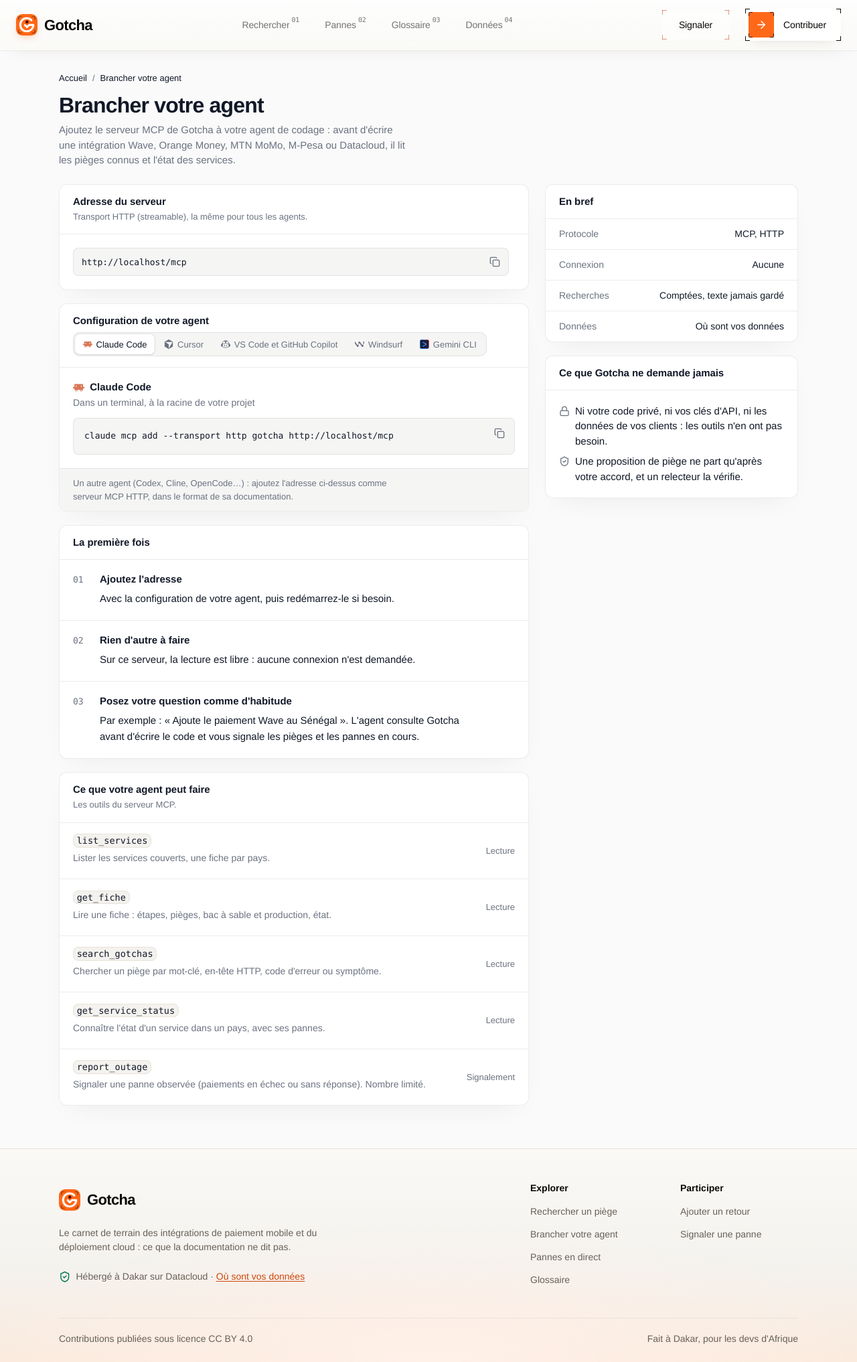
After one commit to abdlaziz221/gotcha, a FastAPI app: page /brancher in a window 1280 px wide. The commit adds this page. Shown: the whole page at 67% size. Run offline with FastAPI, Linux system fonts and the light colour scheme; parts of the project's set-up code (start-up, migrations or seed data) failed here and were passed over.

Commit message:
feat(web): page « Brancher votre agent » et fonctions du backend visibles sur le site
- /brancher : adresse MCP, configuration exacte pour Claude Code, Cursor,
  VS Code et Copilot, Windsurf et Gemini CLI (onglets), première connexion
  (GitHub si GOTCHA_MCP_AUTH), outils du serveur. Liens depuis l'accueil
  et le pied de page.
- /pannes : état en direct de chaque fiche, calculé par statuses_for.
- Recherche : chaque résultat indique sa fiche.
- Confirmations : « Ça ne marche plus » (still_works=0) et la version
  d'API testée, déjà acceptés par le serveur, sont proposés sur la fiche.

Contrat : ConnectPage (nouvelle), IncidentsPage.services et
SearchHitView.fiche_title (facultatifs). docs/CONTRACTS.md à jour.

Co-Authored-By: Claude Opus 5.5 <noreply@anthropic.com>

```diff
--- a/app/web/routes/pages.py
+++ b/app/web/routes/pages.py
@@ -13,6 +13,7 @@ from app.web.presenters import fiche_card, fiche_url, incident_view, service_nam
 from app.web.session import current_account
 from app.web.templating import render
 from app.web.viewmodels import (
+    ConnectPage,
     GlossaryPage,
     HomePage,
     Option,
@@ -58,6 +59,7 @@ async def search(
     countries = sorted({f.country for f in fiches if f.country}, key=country_name)
     locked = services.settings.site_auth and current_account(request) is None
     opened = {f.slug for f in fiches if f.open_access}
+    titles = {f.slug: f.title for f in fiches}
     page = SearchPage(
         meta=PageMeta(title="Rechercher un piège", path="/recherche"),
         query=q,
@@ -72,6 +74,7 @@ async def search(
                     else h.snippet
                 ),
                 url=fiche_url(h.fiche_slug) + (f"#{h.anchor}" if h.anchor else ""),
+                fiche_title=titles.get(h.fiche_slug, ""),
             )
             for h in hits
         ],
@@ -81,6 +84,19 @@ async def search(
         country_options=[Option(c, country_name(c), c == pays) for c in countries],
     )
     return render(request, "pages/search.html", page)
+
+
+@router.get("/brancher")
+async def connect(request: Request, services: ServicesDep) -> Response:
+    page = ConnectPage(
+        meta=PageMeta(
+            title="Brancher votre agent",
+            path="/brancher",
+            description="Ajouter le serveur MCP de Gotcha à votre agent de codage.",
+        ),
+        login_required=services.settings.mcp_auth,
+    )
+    return render(request, "pages/connect.html", page)
 
 
 @router.get("/glossaire")
--- a/app/web/static/css/pages.css
+++ b/app/web/static/css/pages.css
@@ -342,6 +342,29 @@ pre.example { margin: 0; font-size: 0.8125rem; line-height: 1.55; white-space: p
   .flow-map li:not(:last-child)::after { top: 20px; bottom: auto; left: 52px; right: -12px; width: auto; height: 1px; }
 }
 
+/* Brancher votre agent : onglets par agent, configuration à copier. */
+.segmented--scroll { max-width: 100%; overflow-x: auto; scrollbar-width: none; }
+
+.segmented button { display: inline-flex; align-items: center; gap: 0.35rem; white-space: nowrap; }
+
+.segmented .agent-logo { width: 14px; height: 14px; }
+
+.agent-config { padding: var(--space-5); }
+
+.agent-config + .agent-config { border-top: 1px solid var(--ui-border); }
+
+.agent-config__name { display: flex; align-items: center; gap: var(--space-2); margin: 0; font-size: 0.9375rem; font-weight: 600; }
+
+.agent-config__where { margin: var(--space-1) 0 var(--space-3); color: var(--ui-muted); font-size: 0.875rem; }
+
+.agent-config__code { position: relative; max-width: none; margin: 0; padding: var(--space-4) 3rem var(--space-4) var(--space-4); border: 1px solid var(--ui-border); border-radius: var(--ui-radius-sm); background-color: var(--ui-inset); font-size: 0.8125rem; line-height: 1.6; overflow-x: auto; }
+
+.agent-config__code code { border: 0; padding: 0; background: none; }
+
+.agent-config__code .icon-button { position: absolute; top: 6px; right: 6px; }
+
+.confirm-actions { display: flex; flex-wrap: wrap; gap: var(--space-2); margin: 0; }
+
 /* Pile de cartes avec un titre de section discret (pièges d'une fiche). */
 .stack { display: grid; gap: var(--space-3); }
 
--- a/app/web/static/js/pages.js
+++ b/app/web/static/js/pages.js
@@ -80,14 +80,26 @@ if (filters) {
 // --- Fiche : « Ça marche encore » sans quitter la page -----------------------------------------
 // Le serveur répond par une redirection vers la fiche : on y relit le piège mis à jour et on le
 // remplace sur place. En cas d'erreur, on laisse le formulaire partir normalement.
+// Envoi classique, en gardant la valeur du bouton cliqué (form.submit() l'oublierait).
+function sendNormally(form, submitter) {
+  if (submitter?.name) {
+    const keep = Object.assign(document.createElement("input"), {
+      type: "hidden", name: submitter.name, value: submitter.value,
+    });
+    form.append(keep);
+  }
+  form.submit();
+}
+
 for (const form of $$("form[data-inplace]")) {
   form.addEventListener("submit", async (event) => {
     if (!form.reportValidity()) return;
     event.preventDefault();
-    const button = form.querySelector('button[type="submit"]');
-    if (button) button.disabled = true;
+    const buttons = $$('button[type="submit"]', form);
+    for (const b of buttons) b.disabled = true;
     try {
-      const response = await fetch(form.action, { method: "POST", body: new FormData(form) });
+      // Le bouton cliqué porte still_works (« marche encore » ou « ne marche plus »).
+      const response = await fetch(form.action, { method: "POST", body: new FormData(form, event.submitter) });
       const html = await response.text();
       const page = new DOMParser().parseFromString(html, "text/html");
       if (!response.ok) {
@@ -100,14 +112,16 @@ for (const form of $$("form[data-inplace]")) {
       const card = form.closest(".gotcha");
       const fresh = card ? page.getElementById(card.id) : null;
       if (!confirmed || (card && !fresh)) {
-        form.submit();
+        sendNormally(form, event.submitter);
         return;
       }
       if (card && fresh) {
         const note = document.createElement("p");
         note.className = "gotcha__done";
         note.setAttribute("role", "status");
-        note.textContent = "Merci : votre confirmation est enregistrée.";
+        note.textContent = event.submitter?.value === "0"
+          ? "Merci : votre signalement « ne marche plus » est enregistré."
+          : "Merci : votre confirmation est enregistrée.";
         fresh.querySelector(".gotcha__foot")?.prepend(note);
         card.replaceWith(fresh);
       } else {
@@ -118,7 +132,7 @@ for (const form of $$("form[data-inplace]")) {
       }
       say("Confirmation enregistrée");
     } catch (error) {
-      if (button) button.disabled = false;
+      for (const b of buttons) b.disabled = false;
       let message = form.querySelector(".field__error");
       if (!message) {
         message = document.createElement("p");
@@ -370,3 +384,33 @@ document.addEventListener("keydown", (event) => {
   if (field) field.focus();
   else location.href = "/recherche";
 });
+
+// --- Onglets (page Brancher) : un panneau visible à la fois ; sans JavaScript, tous visibles. ---
+for (const tabs of $$("[data-tabs]")) {
+  const list = tabs.querySelector('[role="tablist"]');
+  const buttons = $$("[data-tab]", tabs);
+  const panels = $$("[data-panel]", tabs);
+  if (!list || !buttons.length) continue;
+  list.hidden = false;
+  const show = (key, focus = false) => {
+    for (const b of buttons) {
+      const on = b.dataset.tab === key;
+      b.setAttribute("aria-selected", String(on));
+      b.tabIndex = on ? 0 : -1;
+      if (on && focus) b.focus();
+    }
+    for (const panel of panels) panel.hidden = panel.dataset.panel !== key;
+  };
+  const wanted = location.hash.replace("#agent-", "");
+  show(buttons.some((b) => b.dataset.tab === wanted) ? wanted : buttons[0].dataset.tab);
+  list.addEventListener("click", (event) => {
+    const b = event.target.closest("[data-tab]");
+    if (b) show(b.dataset.tab);
+  });
+  list.addEventListener("keydown", (event) => {
+    const i = buttons.indexOf(document.activeElement);
+    if (i < 0 || !["ArrowRight", "ArrowLeft"].includes(event.key)) return;
+    const step = event.key === "ArrowRight" ? 1 : buttons.length - 1;
+    show(buttons[(i + step) % buttons.length].dataset.tab, true);
+  });
+}
--- a/app/web/templates/base.html
+++ b/app/web/templates/base.html
@@ -140,6 +140,7 @@
           <p class="site-footer__title">Explorer</p>
           <ul>
             <li><a href="/recherche">Rechercher un piège</a></li>
+            <li><a href="/brancher">Brancher votre agent</a></li>
             <li><a href="/pannes">Pannes en direct</a></li>
             <li><a href="/glossaire">Glossaire</a></li>
           </ul>
--- a/app/web/templates/components/landing.html
+++ b/app/web/templates/components/landing.html
@@ -275,7 +275,7 @@
           <p>Ajoutez une fois l'adresse MCP de Gotcha. Votre agent consulte les pièges et l'état des pannes pendant qu'il code, avant d'écrire la ligne fausse.</p>
           <span class="way__rule" aria-hidden="true"></span>
           <p class="way__summary">Une adresse à ajouter, quatre outils pour votre agent.</p>
-          <p><a href="/#video">Voir l'agent à l'œuvre</a></p>
+          <p><a href="/brancher">Configurer votre agent</a> · <a href="/#video">Voir l'agent à l'œuvre</a></p>
         </div>
         <div class="way__visual">
           <div class="screen screen--term">
--- /dev/null
+++ b/app/web/templates/pages/connect.html
@@ -0,0 +1,103 @@
+{% extends "base.html" %}
+{% from "components/icons.html" import icon %}
+{% from "components/agents.html" import agent_logo %}
+
+{# Brancher votre agent : l'adresse MCP, la configuration exacte de chaque agent, la première
+   connexion, et ce que l'agent peut faire. Sans JavaScript, toutes les configurations sont
+   affichées l'une sous l'autre ; pages.js les range en onglets. #}
+{% set mcp_url = request.base_url ~ "mcp" %}
+{% set agents = [
+  ("claude", "Claude Code", "Dans un terminal, à la racine de votre projet", "claude mcp add --transport http gotcha " ~ mcp_url),
+  ("cursor", "Cursor", "Fichier .cursor/mcp.json du projet, ou ~/.cursor/mcp.json pour tous vos projets", '{\n  "mcpServers": {\n    "gotcha": { "url": "' ~ mcp_url ~ '" }\n  }\n}'),
+  ("copilot", "VS Code et GitHub Copilot", "Fichier .vscode/mcp.json du projet", '{\n  "servers": {\n    "gotcha": { "type": "http", "url": "' ~ mcp_url ~ '" }\n  }\n}'),
+  ("windsurf", "Windsurf", "Fichier ~/.codeium/windsurf/mcp_config.json", '{\n  "mcpServers": {\n    "gotcha": { "serverUrl": "' ~ mcp_url ~ '" }\n  }\n}'),
+  ("gemini", "Gemini CLI", "Fichier ~/.gemini/settings.json", '{\n  "mcpServers": {\n    "gotcha": { "httpUrl": "' ~ mcp_url ~ '" }\n  }\n}'),
+] %}
+
+{% block content %}
+<header class="ph">
+  <div>
+    <nav class="crumbs" aria-label="Fil d'Ariane"><a href="/">Accueil</a><span aria-hidden="true">/</span><span aria-current="page">Brancher votre agent</span></nav>
+    <h1>{{ page.meta.title }}</h1>
+    <p class="ph__desc">Ajoutez le serveur MCP de Gotcha à votre agent de codage : avant d'écrire une intégration Wave, Orange Money, MTN MoMo, M-Pesa ou Datacloud, il lit les pièges connus et l'état des services.</p>
+  </div>
+</header>
+
+<div class="split">
+  <div class="split__main">
+    <section class="box" aria-labelledby="adresse">
+      <div class="box__head"><div><h2 id="adresse">Adresse du serveur</h2><p>Transport HTTP (streamable), la même pour tous les agents.</p></div></div>
+      <div class="box__body">
+        <p class="copy-field"><code>{{ mcp_url }}</code><button type="button" class="icon-button" data-copy-text="{{ mcp_url }}" title="Copier l'adresse" hidden>{{ icon("copy", size=16, label="Copier l'adresse du serveur MCP") }}</button></p>
+      </div>
+    </section>
+
+    <section class="box" aria-labelledby="config" data-tabs>
+      <div class="box__head">
+        <h2 id="config">Configuration de votre agent</h2>
+        <div class="segmented segmented--scroll" role="tablist" aria-label="Agents" hidden>
+          {% for key, name, where, snippet in agents %}<button type="button" role="tab" id="onglet-{{ key }}" aria-controls="agent-{{ key }}" aria-selected="{{ 'true' if loop.first else 'false' }}" data-tab="{{ key }}">{{ agent_logo(key, 14) }}{{ name }}</button>{% endfor %}
+        </div>
+      </div>
+      {% for key, name, where, snippet in agents %}
+      <div class="agent-config" id="agent-{{ key }}" role="tabpanel" aria-labelledby="onglet-{{ key }}" data-panel="{{ key }}">
+        <h3 class="agent-config__name">{{ agent_logo(key, 18) }}{{ name }}</h3>
+        <p class="agent-config__where">{{ where }}</p>
+        <pre class="agent-config__code"><code>{{ snippet }}</code><button type="button" class="icon-button" data-copy-text="{{ snippet }}" title="Copier" hidden>{{ icon("copy", size=16, label="Copier la configuration " ~ name) }}</button></pre>
+      </div>
+      {% endfor %}
+      <div class="box__foot"><p>Un autre agent (Codex, Cline, OpenCode…) : ajoutez l'adresse ci-dessus comme serveur MCP HTTP, dans le format de sa documentation.</p></div>
+    </section>
+
+    <section class="box" aria-labelledby="premiere">
+      <div class="box__head"><h2 id="premiere">La première fois</h2></div>
+      <ol class="steps">
+        <li class="step"><div class="step__body prose-ui"><h3>Ajoutez l'adresse</h3><p>Avec la configuration de votre agent, puis redémarrez-le si besoin.</p></div></li>
+        {% if page.login_required %}
+        <li class="step"><div class="step__body prose-ui"><h3>Connectez-vous avec GitHub</h3><p>À la première utilisation, l'agent ouvre votre navigateur sur Gotcha. Le compte est gratuit, et aucune permission sur vos dépôts n'est demandée. Aucun jeton à copier.</p></div></li>
+        <li class="step"><div class="step__body prose-ui"><h3>Autorisez l'outil</h3><p>Gotcha affiche le nom de l'outil et l'adresse où il recevra son accès. Acceptez seulement si vous venez de lancer cette connexion vous-même.</p></div></li>
+        {% else %}
+        <li class="step"><div class="step__body prose-ui"><h3>Rien d'autre à faire</h3><p>Sur ce serveur, la lecture est libre : aucune connexion n'est demandée.</p></div></li>
+        {% endif %}
+        <li class="step"><div class="step__body prose-ui"><h3>Posez votre question comme d'habitude</h3><p>Par exemple : « Ajoute le paiement Wave au Sénégal ». L'agent consulte Gotcha avant d'écrire le code et vous signale les pièges et les pannes en cours.</p></div></li>
+      </ol>
+    </section>
+
+    <section class="box" aria-labelledby="outils">
+      <div class="box__head"><div><h2 id="outils">Ce que votre agent peut faire</h2><p>Les outils du serveur MCP.</p></div></div>
+      <ul class="rows">
+        <li class="row"><span class="row__title"><code>list_services</code></span><span class="row__text">Lister les services couverts, une fiche par pays.</span><span class="row__aside">Lecture</span></li>
+        <li class="row"><span class="row__title"><code>get_fiche</code></span><span class="row__text">Lire une fiche : étapes, pièges, bac à sable et production, état.</span><span class="row__aside">Lecture</span></li>
+        <li class="row"><span class="row__title"><code>search_gotchas</code></span><span class="row__text">Chercher un piège par mot-clé, en-tête HTTP, code d'erreur ou symptôme.</span><span class="row__aside">Lecture</span></li>
+        <li class="row"><span class="row__title"><code>get_service_status</code></span><span class="row__text">Connaître l'état d'un service dans un pays, avec ses pannes.</span><span class="row__aside">Lecture</span></li>
+        <li class="row"><span class="row__title"><code>report_outage</code></span><span class="row__text">Signaler une panne observée (paiements en échec ou sans réponse). Nombre limité.</span><span class="row__aside">Signalement</span></li>
+        {% if page.login_required %}
+        <li class="row"><span class="row__title"><code>propose_gotcha</code></span><span class="row__text">Proposer un piège résolu, après votre accord sur le brouillon. Un humain le relit avant publication.</span><span class="row__aside">Connecté</span></li>
+        <li class="row"><span class="row__title"><code>confirm_gotcha</code></span><span class="row__text">Dire si un piège s'applique encore, avec une preuve. Compte une fois par mois.</span><span class="row__aside">Connecté</span></li>
+        {% endif %}
+      </ul>
+    </section>
+  </div>
+
+  <aside class="split__side split__side--sticky" aria-label="En bref">
+    <section class="box" aria-labelledby="en-bref">
+      <div class="box__head"><h2 id="en-bref">En bref</h2></div>
+      <dl class="kv">
+        <div><dt>Protocole</dt><dd>MCP, HTTP</dd></div>
+        <div><dt>Connexion</dt><dd>{{ "GitHub, sans permission" if page.login_required else "Aucune" }}</dd></div>
+        <div><dt>Recherches</dt><dd>Comptées, texte jamais gardé</dd></div>
+        <div><dt>Données</dt><dd><a href="/ou-sont-vos-donnees">Où sont vos données</a></dd></div>
+      </dl>
+    </section>
+    <section class="box" aria-labelledby="jamais">
+      <div class="box__head"><h2 id="jamais">Ce que Gotcha ne demande jamais</h2></div>
+      <div class="box__body">
+        <ul class="checks">
+          <li>{{ icon("lock", size=16) }}<span>Ni votre code privé, ni vos clés d'API, ni les données de vos clients : les outils n'en ont pas besoin.</span></li>
+          <li>{{ icon("shield-check", size=16) }}<span>Une proposition de piège ne part qu'après votre accord, et un relecteur la vérifie.</span></li>
+        </ul>
+      </div>
+    </section>
+  </aside>
+</div>
+{% endblock %}
--- a/app/web/templates/pages/home.html
+++ b/app/web/templates/pages/home.html
@@ -36,7 +36,7 @@
     </ul>
 
     {# Agents de codage : tuiles flottantes autour du titre sur grand écran, rangée sous les preuves ailleurs. #}
-    <p class="agents__label reveal reveal--6">Se branche à tout agent compatible MCP</p>
+    <p class="agents__label reveal reveal--6"><a href="/brancher">Se branche à tout agent compatible MCP</a></p>
     {{ agent_tiles() }}
   </div>
 
--- a/app/web/templates/pages/search.html
+++ b/app/web/templates/pages/search.html
@@ -47,6 +47,7 @@
           <a class="row" href="{{ hit.url }}">
             <span class="row__title">{{ hit.title }}</span>
             <span class="row__text">{{ hit.snippet }}</span>
+            {% if hit.fiche_title %}<span class="row__meta">{{ icon("book-open", size=14) }}{{ hit.fiche_title }}</span>{% endif %}
             <span class="row__aside row__kind">{{ icon(HIT_ICONS.get(hit.kind.value, "book-open"), size=16) }}{{ hit.kind_label }}</span>
           </a>
         </li>
```
Also changed, not shown: DESIGN_SYSTEM.md (+2 -1 lines), app/web/routes/incidents.py (+8 -2 lines), app/web/templates/components/cards.html (+8 -3 lines), app/web/templates/pages/fiche.html (+6 -2 lines), app/web/templates/pages/incidents.html (+11 -1 lines), app/web/viewmodels.py (+10 -0 lines), docs/CONTRACTS.md (+4 -3 lines), tests/web/test_connect_and_status.py (added, +26 -0 lines).
